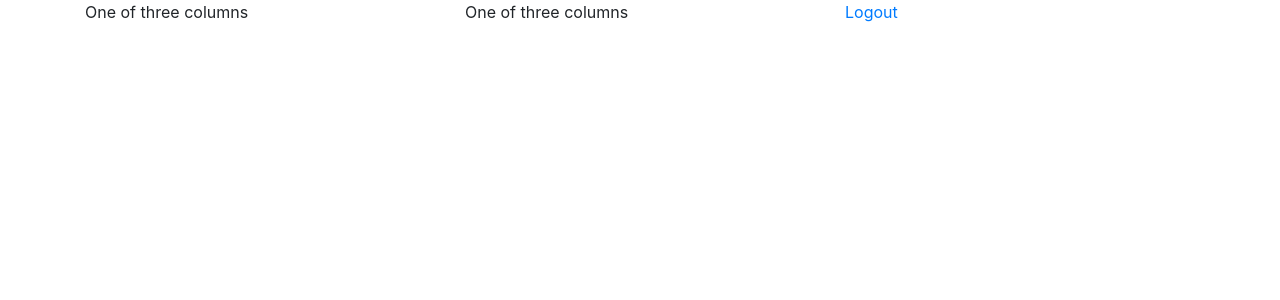
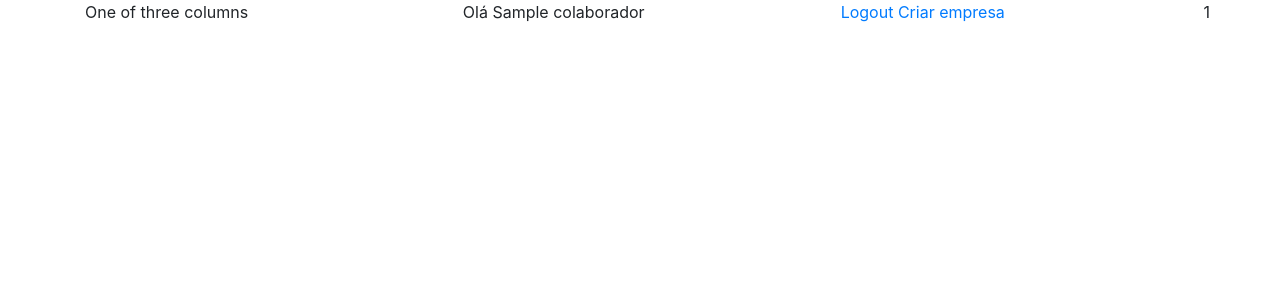
Before and after one commit to Beatriz-Paes/corporate-application, a Django app: template apps/core/templates/core/index.html in a window 1280 px wide. Shown: the top 300 px of the page. Run offline with Django 3.2, Linux system fonts and the light colour scheme; the template is opened without the code that fills it: most values are stand-ins (such as "Sample title", 1, 10 or a date in 2020); some libraries are stand-ins or nearby versions.

Commit message:
Crud Empresa

```diff
--- a/apps/colaboradores/models.py
+++ b/apps/colaboradores/models.py
@@ -8,7 +8,7 @@ class Colaborador(models.Model):
     nome = models.CharField(max_length=100, help_text='Nome do colaborador')
     user = models.OneToOneField(User, on_delete=models.PROTECT)
     departamentos = models.ManyToManyField(Departamento)
-    empresa = models.ForeignKey(Empresa, on_delete=models.PROTECT)
+    empresa = models.ForeignKey(Empresa, on_delete=models.PROTECT, null=True, blank=True)
 
     def __str__(self):
         return self.nome
--- a/apps/core/templates/core/index.html
+++ b/apps/core/templates/core/index.html
@@ -1,15 +1,21 @@
 {% extends 'base.html' %}
 
 {% block main %}
-    <div class="row">
+<div class="row">
     <div class="col-sm">
-      One of three columns
+        One of three columns
     </div>
     <div class="col-sm">
-      One of three columns
+        Olá {{ usuario.colaborador.nome }}
     </div>
     <div class="col-sm">
         <a href="{% url 'logout' %}">Logout</a>
-    </div>
-  </div>
+
+        {% if usuario.colaborador.empresa %}
+            <a href="">Editar</a>
+        {% else %}
+        <a href="">Criar empresa</a>
+        {% endif %}
+    </div>1
+</div>
 {% endblock %}
--- a/apps/core/views.py
+++ b/apps/core/views.py
@@ -1,7 +1,10 @@
 from django.shortcuts import render
 from django.contrib.auth.decorators import login_required
+from apps.colaboradores.models import Colaborador
 
 
 @login_required
 def home(request):
-    return render(request, 'core/index.html')
+    data = {}
+    data['usuario'] = request.user
+    return render(request, 'core/index.html', data)
--- a/gestao_rh/urls.py
+++ b/gestao_rh/urls.py
@@ -4,6 +4,7 @@ from django.urls import path, include
 urlpatterns = [
     path('', include('apps.core.urls')),
     path('colaboradores/', include('apps.colaboradores.urls')),
+    path('empresas/', include('apps.empresas.urls')),
     path('admin/', admin.site.urls),
     path('accounts/', include('django.contrib.auth.urls')),
 ]
```
Also changed, not shown: apps/empresas/templates/empresas/empresa_form.html (added, +9 -0 lines), apps/empresas/urls.py (added, +7 -0 lines), apps/empresas/views.py (+6 -1 lines), apps/colaboradores/migrations/0005_auto_20200804_1105.py (added).
